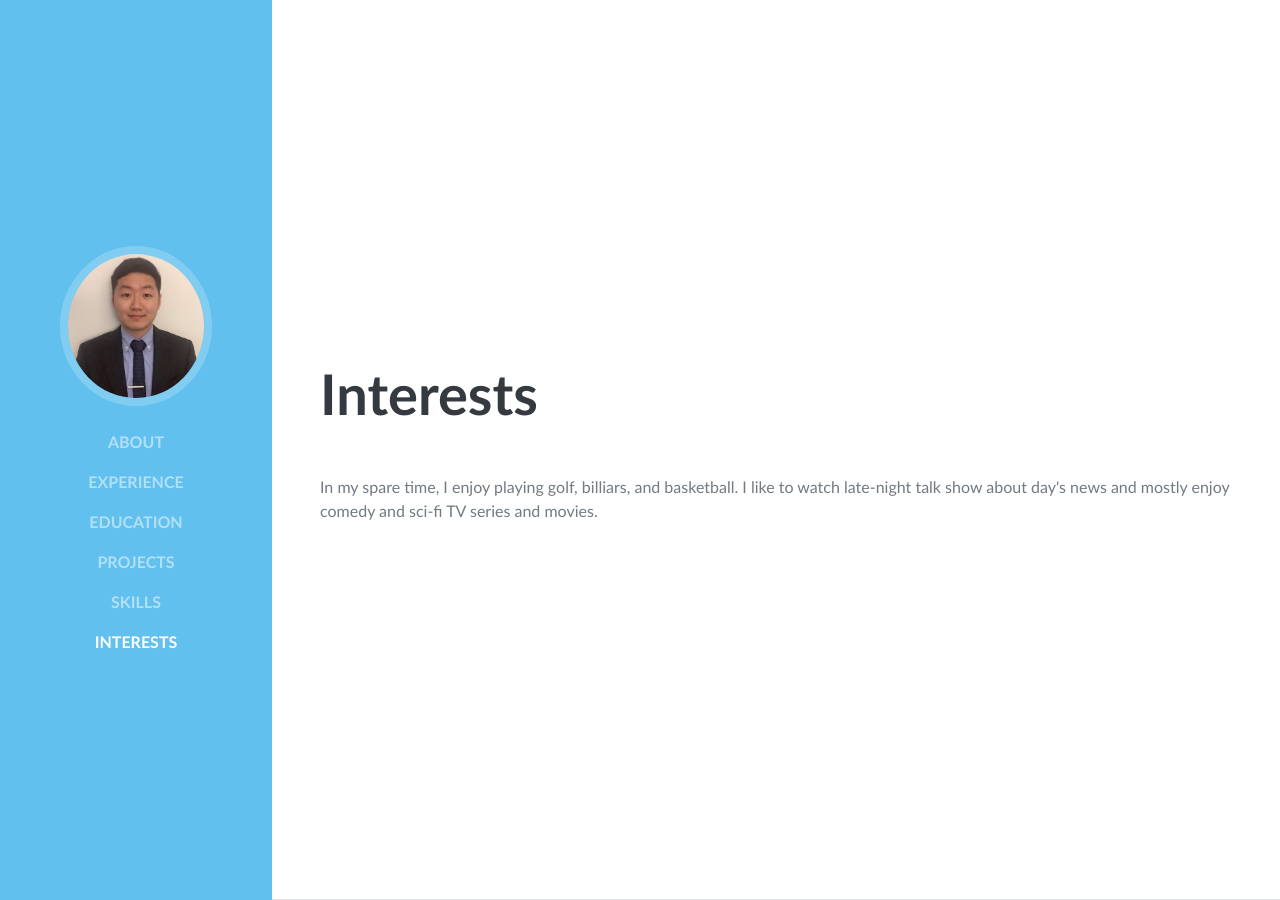
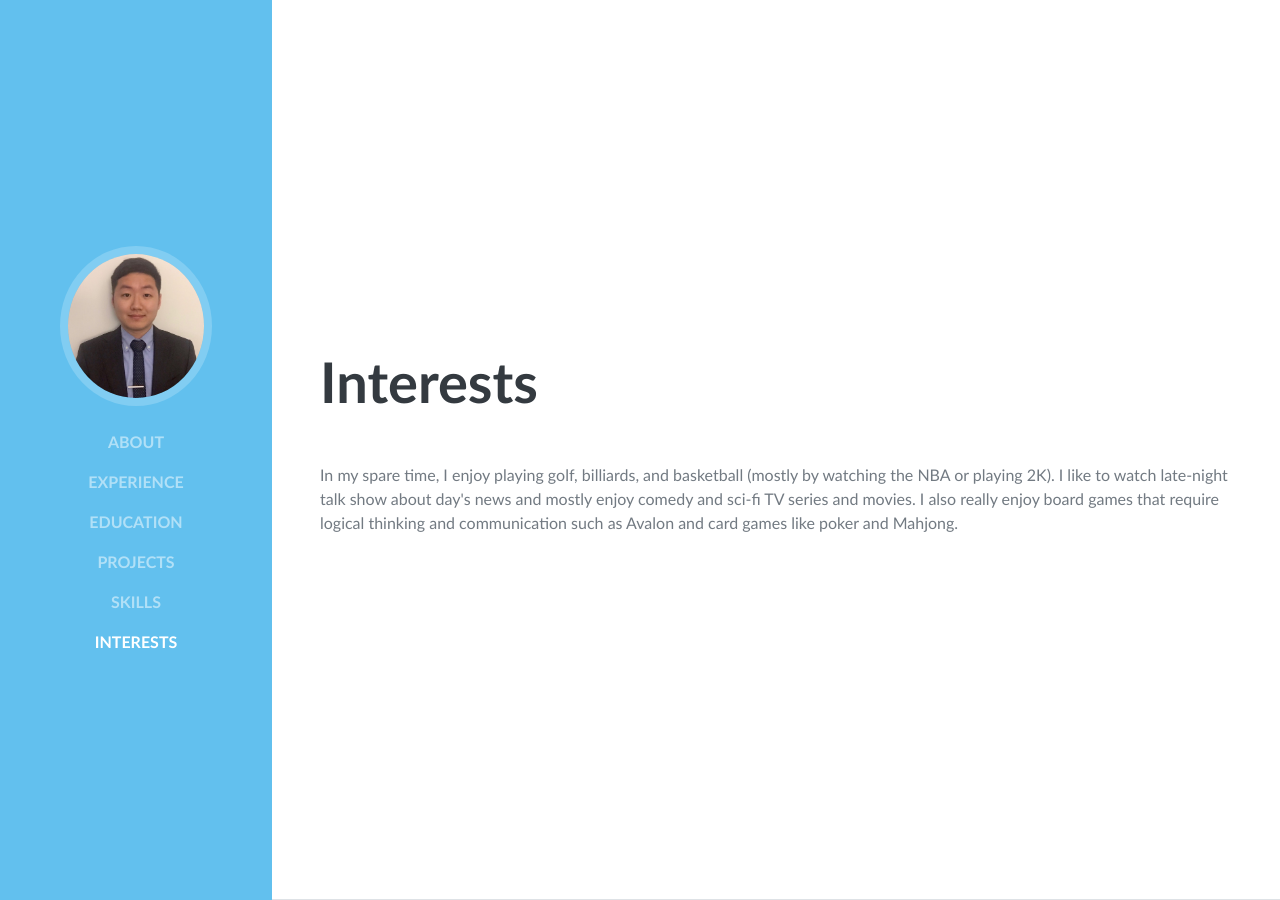
Before and after one commit to timatim/timatim.github.io, a Jekyll site: the page index.html, which Jekyll copies as it is, in a window 1280 px wide and 900 px high, scrolled down 4586 px. Built offline with Jekyll 4.4.1, drawn with Linux system fonts in a browser that asks for light colours; some web fonts are replaced.

Commit message:
Update index.html

```diff
--- a/index.html
+++ b/index.html
@@ -271,8 +271,10 @@
       <section class="resume-section p-3 p-lg-5 d-flex flex-column" id="interests">
         <div class="my-auto">
           <h2 class="mb-5">Interests</h2>
-          <p>In my spare time, I enjoy playing golf, billiars, and basketball. I like to watch late-night talk show about day's news
-            and mostly enjoy comedy and sci-fi TV series and movies.
+          <p>In my spare time, I enjoy playing golf, billiards, and basketball (mostly by watching the NBA or playing 2K).
+            I like to watch late-night talk show about day's news and mostly enjoy comedy and sci-fi TV series and movies.
+            I also really enjoy board games that require logical thinking and communication such as Avalon and card games
+            like poker and Mahjong.
           </p>
         </div>
       </section>
```
